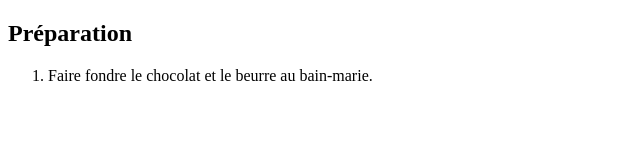
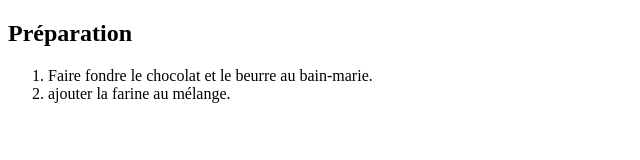
Before and after one commit to LamchatabAmine/lab-github, a plain HTML site: page index.html in a window 1280 px wide. Shown: the whole page, without its empty margins (0-640 px from the left). Drawn offline with Linux system fonts and the light colour scheme.

Commit message:
first commit on branche1

```diff
--- a/index.html
+++ b/index.html
@@ -8,6 +8,7 @@
     <h2>Préparation</h2>
     <ol>
         <li>Faire fondre le chocolat et le beurre au bain-marie.</li>
+        <li>ajouter la farine au mélange.</li>
     </ol>
 </body>
 </html>
```
Also changed, not shown: 1 other file.
